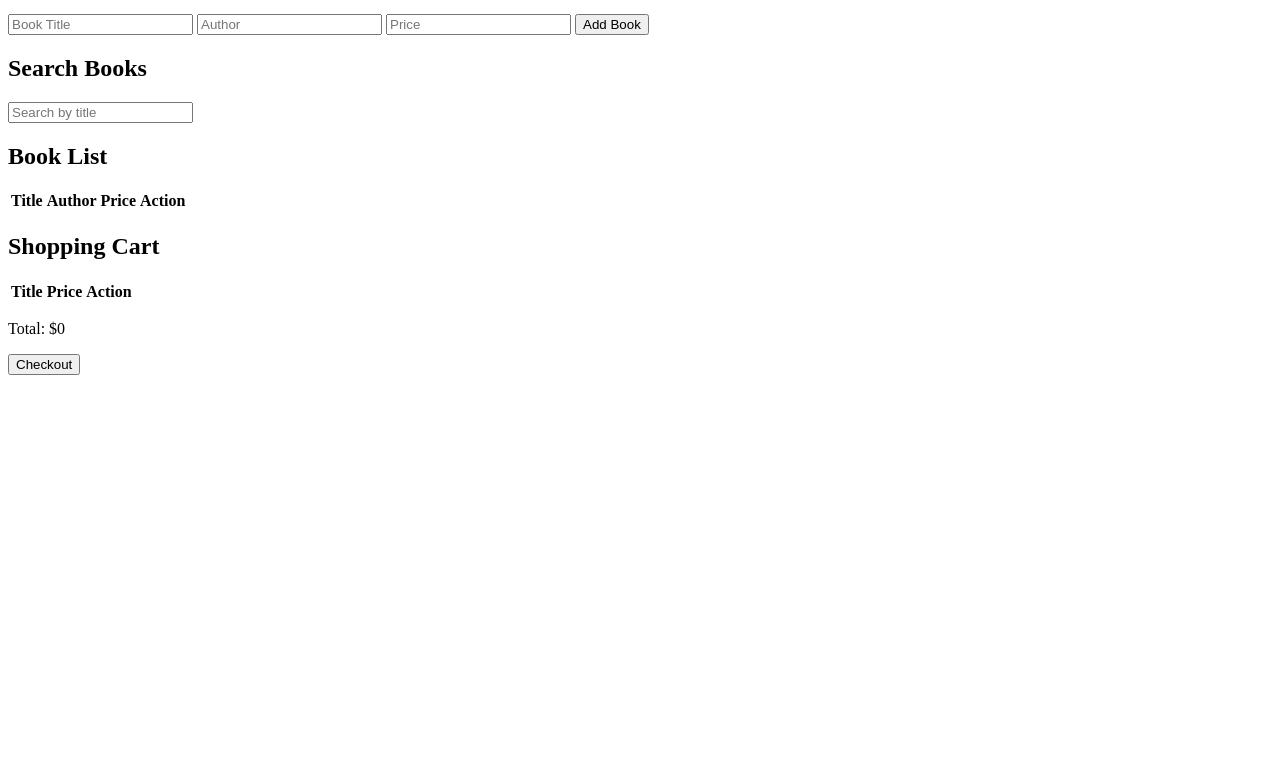
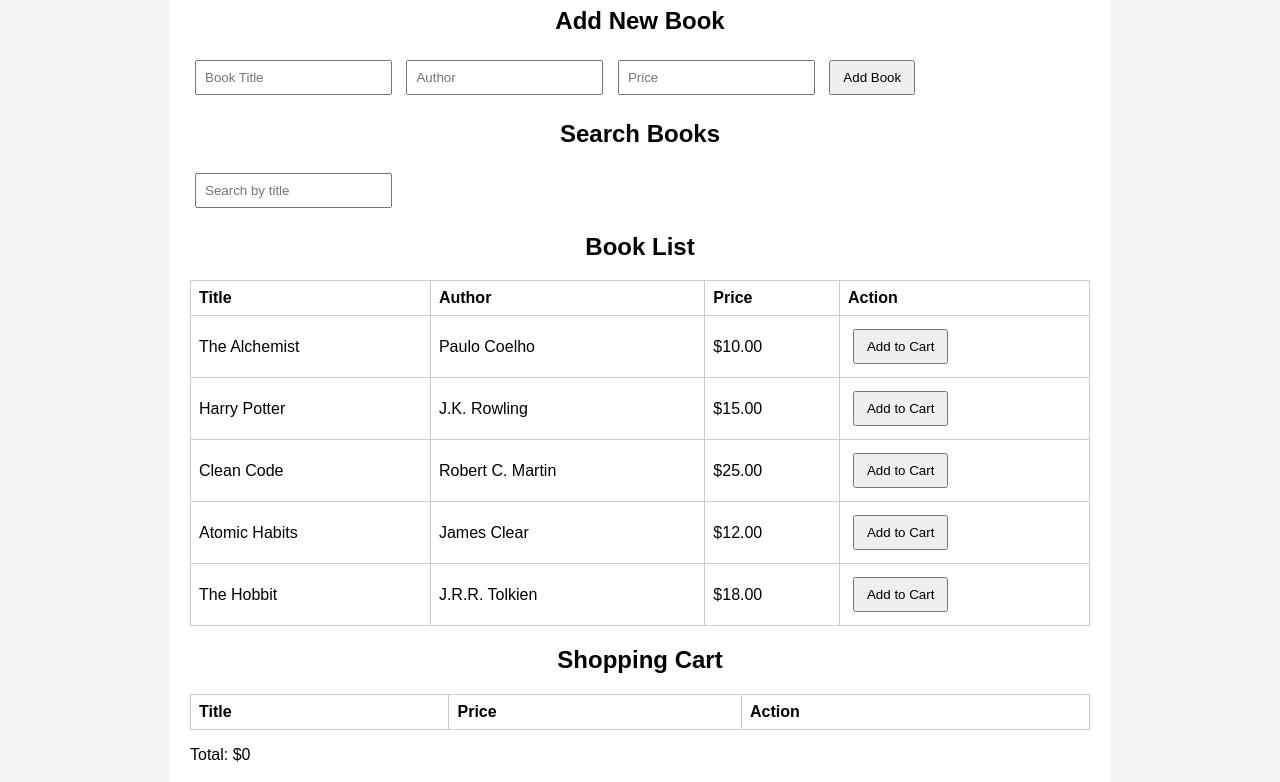
Before and after one commit to lizamalikzada/online_bookstore, a plain HTML site: page index.html in a window 1280 px wide. Shown: the part 113-895 px from the top of the page. Before the commit the page ends 800 px from the top, so only its background shows below. Drawn offline with Linux system fonts and the light colour scheme; no server answers.

Commit message:
Update index.html

```diff
--- a/index.html
+++ b/index.html
@@ -4,7 +4,7 @@
   <meta charset="UTF-8">
   <meta name="viewport" content="width=device-width, initial-scale=1.0">
   <title>Simple Online Bookstore</title>
-  <link rel="stylesheet" href="s000.css">
+  <link rel="stylesheet" href="style.css">
 </head>
 <body>
   <div class="container">
@@ -55,7 +55,7 @@
     </section>
   </div>
 
-  <script src="app000.js"></script>
+  <script src="app.js"></script>
 
 </body>
 </html>
```
